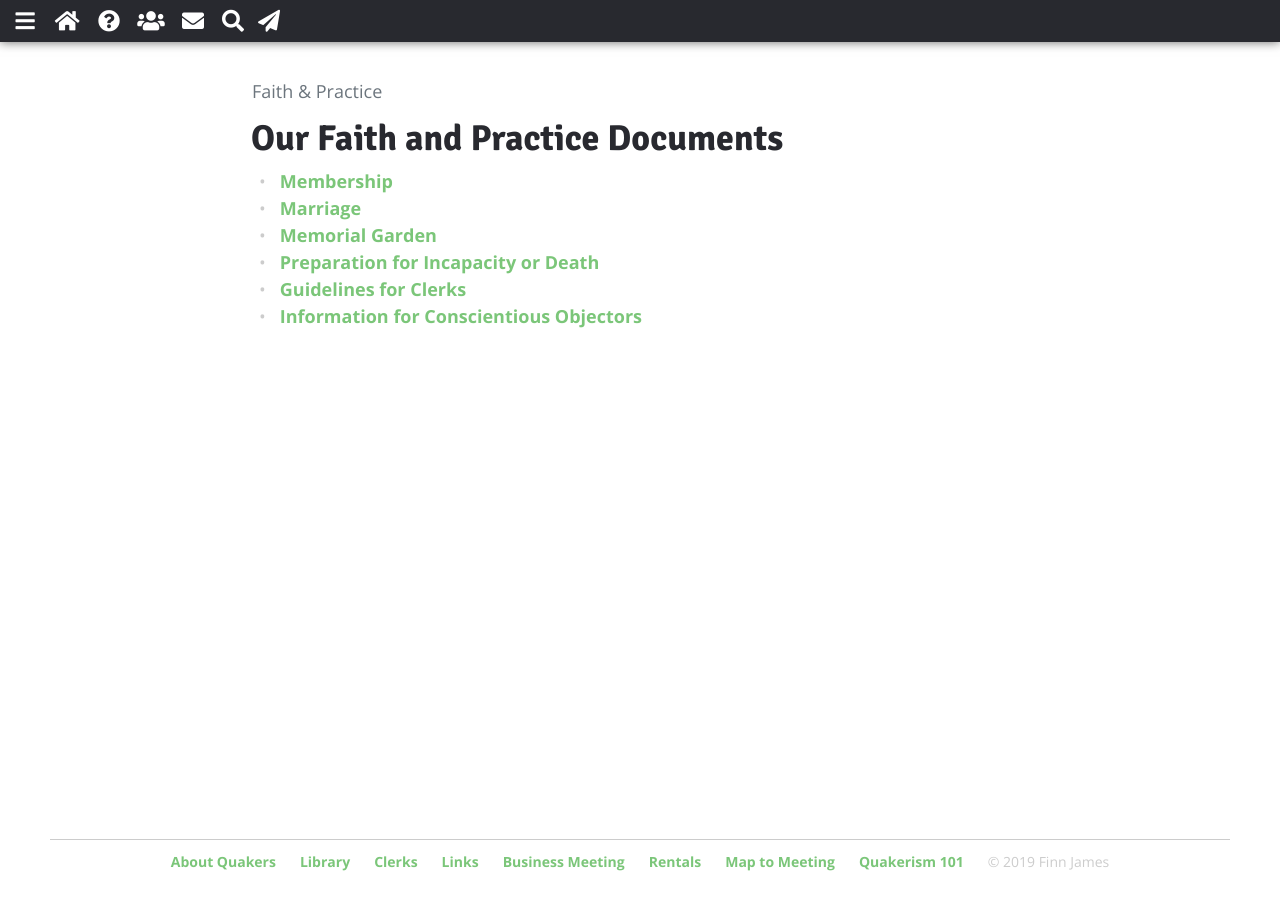
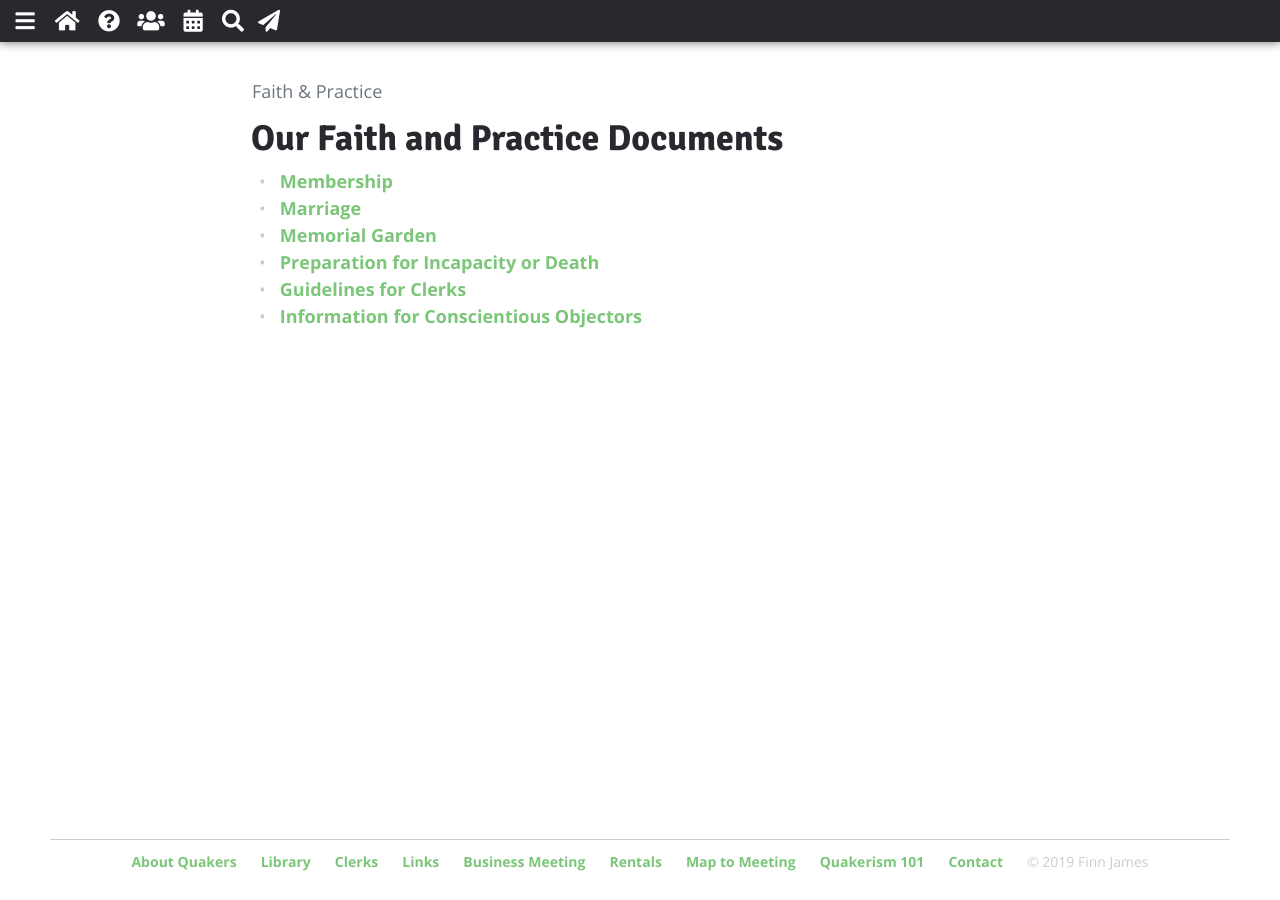
Before and after one commit to chfm/chfm.github.io, a Jekyll site: the page built from content/faith-and-practice.md, in a window 1280 px wide. Built offline with Jekyll 4.4.1, drawn with Linux system fonts in a browser that asks for light colours; nearby versions of some CDN libraries; comment, search, counter and statistics services are not loaded.

Commit message:
calendar to top bar and contact to footer

```diff
--- a/_data/footer-links.yml
+++ b/_data/footer-links.yml
@@ -14,3 +14,5 @@
   link: /map.html
 - title: Quakerism 101
   link: /Q101.html
+- title: Contact
+  link: /contact.html
--- a/_data/navigation.yml
+++ b/_data/navigation.yml
@@ -13,13 +13,13 @@
 - name: Calendar
   link: calendar.html
   icon: calendar-alt
+  topbar: true
 - name: Forums
   link: forums.html
   icon: dove
 - name: Contact
   link: contact.html
   icon: envelope
-  topbar: true
 - name: Faith & Practice
   link: faith+practice.html
   icon: heart
```
